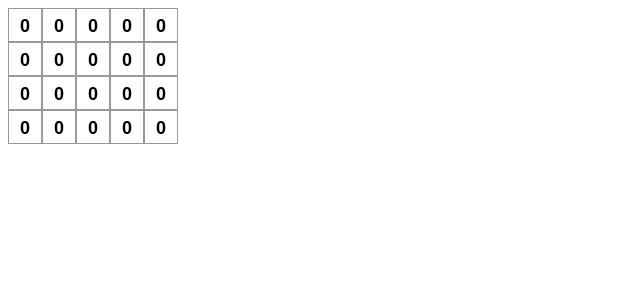
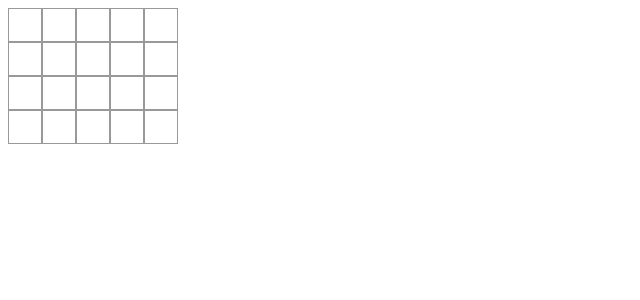
Before and after one commit to oogFranz/prime-paint, a React (Create React App) app: page / in a window 1280 px wide. Shown: the top 300 px of the page, without its empty margins (0-640 px from the left). Built offline with nearby package versions, Linux system fonts and the light colour scheme.

Commit message:
Toggle color when a square is clicked.

```diff
--- a/src/Board.js
+++ b/src/Board.js
@@ -1,11 +1,12 @@
 import React, { Component } from "react";
 import Square from "./Square";
+import Color from "./Color";
 
 export default class Board extends Component {
   constructor(props) {
     super(props);
     const squares = Array.from(new Array(this.props.column), () =>
-      new Array(this.props.row).fill(0)
+      new Array(this.props.row).fill(new Color())
     );
     this.state = {
       squares: squares,
@@ -14,7 +15,7 @@ export default class Board extends Component {
 
   handleClick(i, j) {
     const squares = this.state.squares.slice();
-    squares[i][j] += 1;
+    squares[i][j] = squares[i][j].next();
     this.setState({ squares: squares });
   }
 
--- /dev/null
+++ b/src/Color.js
@@ -0,0 +1,21 @@
+export default class Color {
+  static get COLOR() {
+    return ["white", "red", "green", "blue"];
+  }
+
+  constructor(value = 0) {
+    this.value = value;
+  }
+
+  next() {
+    let newValue = this.value + 1;
+    if (newValue > Color.COLOR.length) {
+      newValue %= Color.COLOR.length;
+    }
+    return new Color(newValue);
+  }
+
+  getColorName() {
+    return Color.COLOR[this.value];
+  }
+}
--- a/src/Square.js
+++ b/src/Square.js
@@ -3,9 +3,10 @@ import React, { Component } from "react";
 export default class Square extends Component {
   render() {
     return (
-      <button className="square" onClick={() => this.props.onClick()}>
-        {this.props.value}
-      </button>
+      <button
+        className={["square", this.props.value.getColorName()].join(" ")}
+        onClick={() => this.props.onClick()}
+      />
     );
   }
 }
--- a/src/index.css
+++ b/src/index.css
@@ -5,7 +5,6 @@ body {
 }
 
 .square {
-  background: #fff;
   border: 1px solid #999;
   float: left;
   font-size: 18px;
@@ -16,6 +15,23 @@ body {
   padding: 0;
   text-align: center;
   width: 34px;
+  outline: none;
+}
+
+.white {
+  background: #fff;
+}
+
+.red {
+  background: #f00;
+}
+
+.green {
+  background: #0f0;
+}
+
+.blue {
+  background: #00f;
 }
 
 .board-row:after {
```
